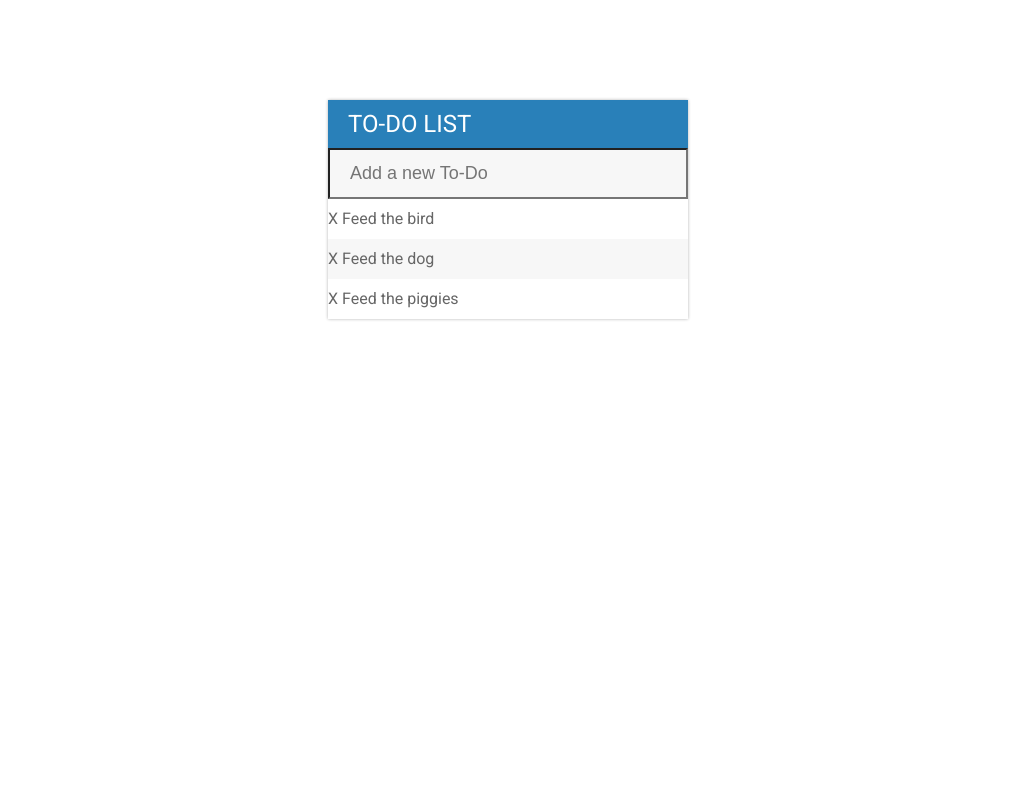
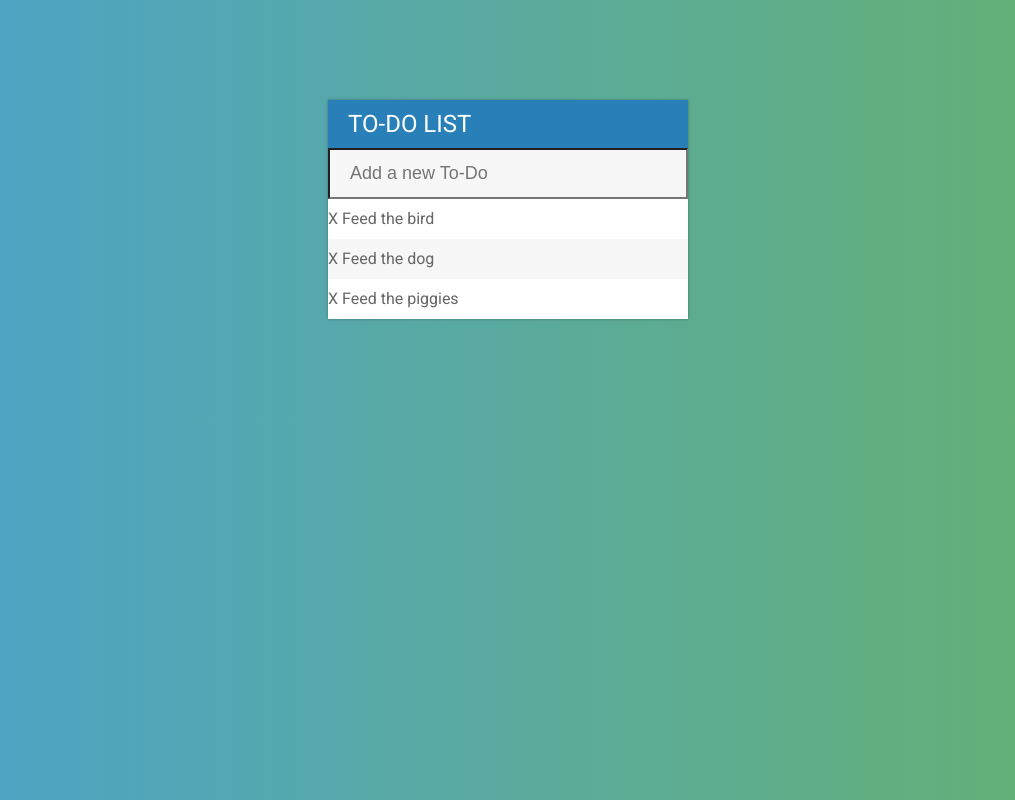
Before and after one commit to AlexandreATavares/Todo-List-Project, a plain HTML site: page index.html in a window 1280 px wide. Shown: the whole page, without its empty margins (132-1147 px from the left). Drawn offline with Linux system fonts and the light colour scheme.

Commit message:
Add background gradient color

```diff
--- a/assets/css/todos.css
+++ b/assets/css/todos.css
@@ -10,6 +10,17 @@ h1 {
 
 body {
   font-family: "Roboto", sans-serif;
+  background: #67b26f; /* fallback for old browsers */
+  background: -webkit-linear-gradient(
+    to right,
+    #4ca2cd,
+    #67b26f
+  ); /* Chrome 10-25, Safari 5.1-6 */
+  background: linear-gradient(
+    to right,
+    #4ca2cd,
+    #67b26f
+  ); /* W3C, IE 10+/ Edge, Firefox 16+, Chrome 26+, Opera 12+, Safari 7+ */
 }
 
 input {
```
